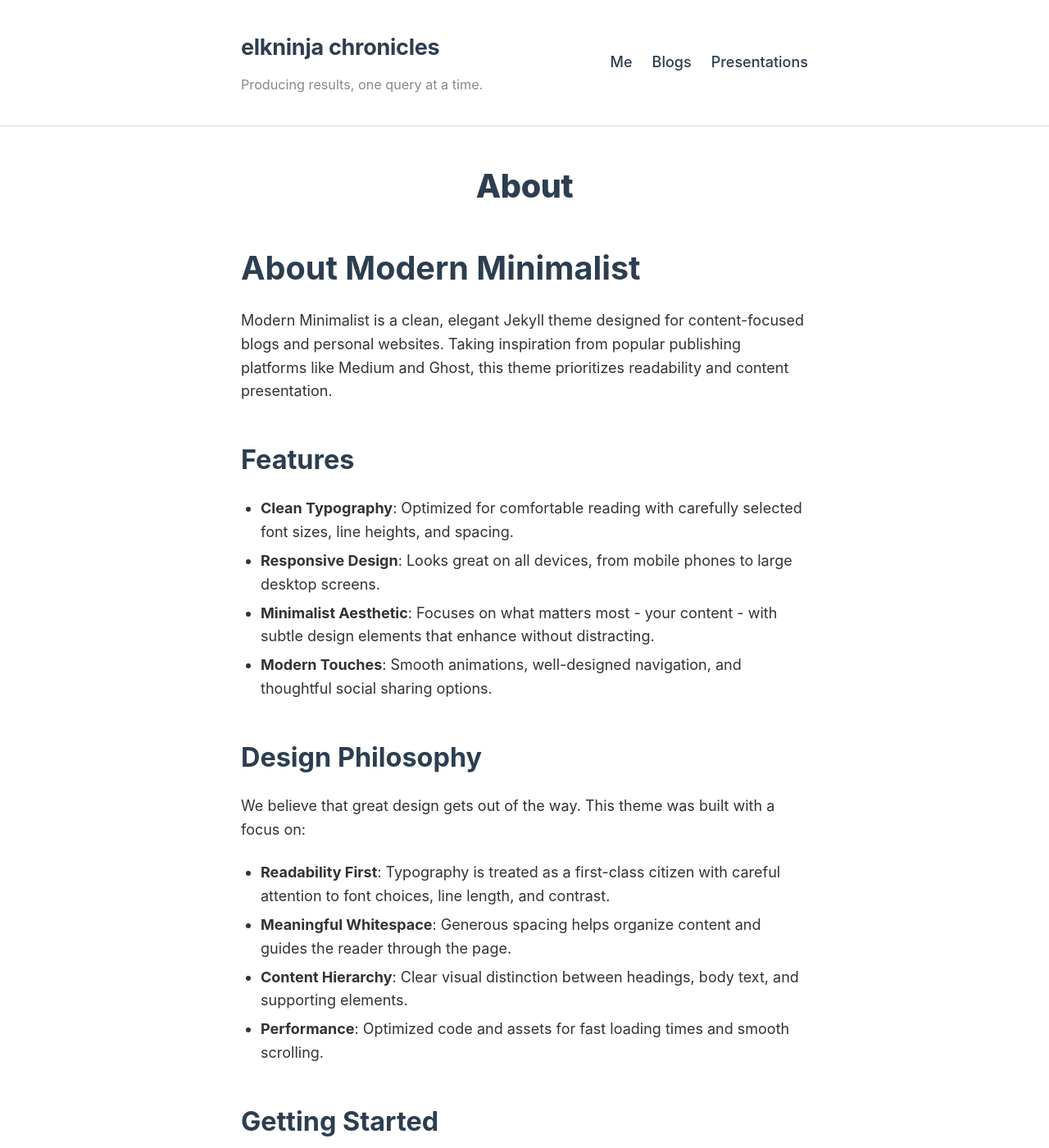
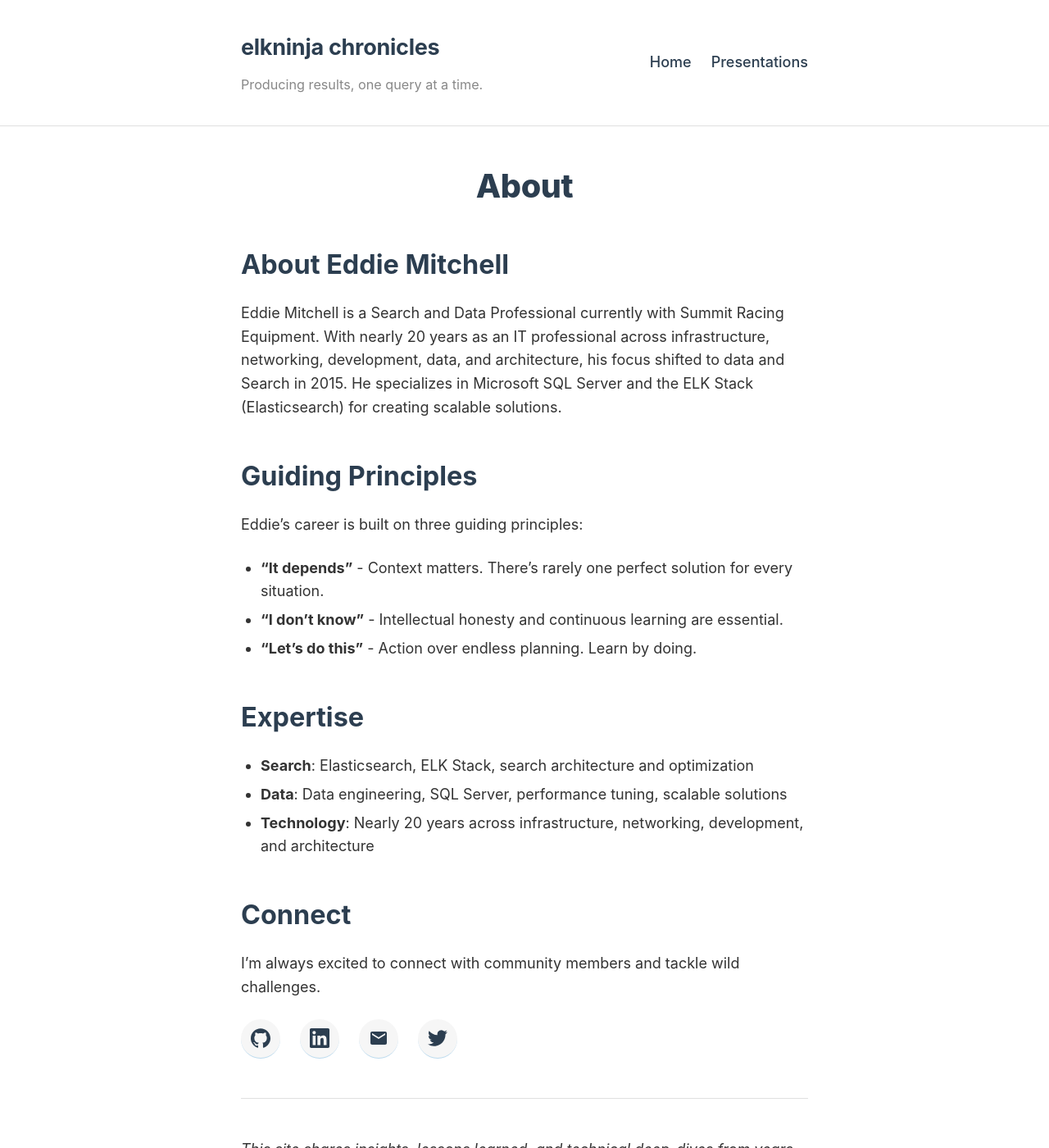
Before and after one commit to elkninja/elkninja.github.io, a Jekyll site: the page built from about.md, in a window 1280 px wide and 1400 px high. Shown: the whole window at 82% size. Built offline with Jekyll 4.4.1, drawn with Linux system fonts in a browser that asks for light colours; some of the changed text lies outside the part shown.

Commit message:
Implement low-friction content creation workflow (Option B)
This commit implements a progressive enhancement approach focused on
making content creation as easy as possible while hiding empty sections
until content is ready.

Changes:

Content Management:
- Created _drafts/ folder with Jekyll's built-in draft system
- Moved staged content from stage/ to _drafts/
- Created _TEMPLATE.md for structured post creation
- Created _QUICK_START.md for quick brain-dump style writing
- Added comprehensive CONTENT_WORKFLOW.md guide

Navigation:
- Updated navigation to dynamically hide empty sections
- Changed "Me" to "Home" for clarity
- Blogs link only shows when posts exist
- Presentations can be toggled via navigation.yml

Configuration Cleanup:
- Removed jekyll-paginate plugin (not being used)
- Commented out projects collection (can enable later)
- Removed pagination config
- Added CONTENT_WORKFLOW.md to excludes
- Simplified plugin list

GitHub Integration:
- Created issue template for blog post ideas
- Set up content idea tracking with GitHub Issues
- Added status labels workflow (in-progress, ready-to-publish)

Content:
- Updated about.md with actual bio and expertise
- Removed generic theme placeholder content
- Added Eddie's guiding principles

This setup reduces friction for content creation by:
1. Using Jekyll's native _drafts feature
2. Providing ready-to-use templates
3. Hiding incomplete sections automatically
4. Enabling idea capture via GitHub Issues
5. Making the workflow simple and documented

```diff
--- a/Gemfile
+++ b/Gemfile
@@ -4,7 +4,6 @@ gem "jekyll", "~> 4.4.1"
 
 # Plugins
 group :jekyll_plugins do
-  gem "jekyll-paginate"
   gem "jekyll-feed"
   gem "jekyll-sitemap"
   gem "jekyll-seo-tag"
--- a/_config.yml
+++ b/_config.yml
@@ -22,15 +22,11 @@ highlighter: rouge
 # Permalink style
 permalink: /:year/:month/:day/:title/
 
-# Pagination (temporarily disabled)
-# paginate: 5
-# paginate_path: "/page/:num/"
-
-# Collections
-collections:
-  projects:
-    output: true
-    permalink: /projects/:path/
+# Collections (uncomment when you want to add a projects section)
+# collections:
+#   projects:
+#     output: true
+#     permalink: /projects/:path/
 
 # Default layout for different types of content
 defaults:
@@ -44,15 +40,9 @@ defaults:
       type: "pages"
     values:
       layout: "page"
-  - scope:
-      path: ""
-      type: "projects"
-    values:
-      layout: "page"
 
 # Plugins
 plugins:
-  - jekyll-paginate
   - jekyll-feed
   - jekyll-sitemap
   - jekyll-seo-tag
@@ -67,6 +57,7 @@ exclude:
   - .jekyll-cache
   - gemfiles
   - README.md
+  - CONTENT_WORKFLOW.md
   - LICENSE.txt
   - .gitignore
   - docker-compose.yml
--- a/_data/navigation.yml
+++ b/_data/navigation.yml
@@ -1,6 +1,9 @@
-- title: Me
+- title: Home
   url: /
+  always_show: true
 - title: Blogs
   url: /blogs/
+  show_if_posts: true
 - title: Presentations
   url: /presentations/
+  show_if_posts: false  # Set to true when you have presentations
--- a/_includes/navigation.html
+++ b/_includes/navigation.html
@@ -1,18 +1,21 @@
 <nav class="site-nav">
   <ul class="nav-menu">
     {% for item in site.data.navigation %}
+      {% assign show_item = false %}
+
+      {% if item.always_show %}
+        {% assign show_item = true %}
+      {% elsif item.show_if_posts and site.posts.size > 0 %}
+        {% assign show_item = true %}
+      {% elsif item.show_if_posts == false %}
+        {% assign show_item = true %}
+      {% endif %}
+
+      {% if show_item %}
       <li class="nav-item {% if page.url == item.url %}active{% endif %}">
         <a href="{{ item.url | relative_url }}">{{ item.title }}</a>
       </li>
+      {% endif %}
     {% endfor %}
-
-    {% if site.data.navigation == nil %}
-      <li class="nav-item {% if page.url == '/' %}active{% endif %}">
-        <a href="{{ '/' | relative_url }}">Home</a>
-      </li>
-      <li class="nav-item {% if page.url == '/about/' %}active{% endif %}">
-        <a href="{{ '/about/' | relative_url }}">About</a>
-      </li>
-    {% endif %}
   </ul>
 </nav>
--- a/about.md
+++ b/about.md
@@ -4,30 +4,30 @@ title: About
 permalink: /about/
 ---
 
-# About Modern Minimalist
+## About Eddie Mitchell
 
-Modern Minimalist is a clean, elegant Jekyll theme designed for content-focused blogs and personal websites. Taking inspiration from popular publishing platforms like Medium and Ghost, this theme prioritizes readability and content presentation.
+Eddie Mitchell is a Search and Data Professional currently with Summit Racing Equipment. With nearly 20 years as an IT professional across infrastructure, networking, development, data, and architecture, his focus shifted to data and Search in 2015. He specializes in Microsoft SQL Server and the ELK Stack (Elasticsearch) for creating scalable solutions.
 
-## Features
+## Guiding Principles
 
-- **Clean Typography**: Optimized for comfortable reading with carefully selected font sizes, line heights, and spacing.
-- **Responsive Design**: Looks great on all devices, from mobile phones to large desktop screens.
-- **Minimalist Aesthetic**: Focuses on what matters most - your content - with subtle design elements that enhance without distracting.
-- **Modern Touches**: Smooth animations, well-designed navigation, and thoughtful social sharing options.
+Eddie's career is built on three guiding principles:
 
-## Design Philosophy
+- **"It depends"** - Context matters. There's rarely one perfect solution for every situation.
+- **"I don't know"** - Intellectual honesty and continuous learning are essential.
+- **"Let's do this"** - Action over endless planning. Learn by doing.
 
-We believe that great design gets out of the way. This theme was built with a focus on:
+## Expertise
 
-- **Readability First**: Typography is treated as a first-class citizen with careful attention to font choices, line length, and contrast.
-- **Meaningful Whitespace**: Generous spacing helps organize content and guides the reader through the page.
-- **Content Hierarchy**: Clear visual distinction between headings, body text, and supporting elements.
-- **Performance**: Optimized code and assets for fast loading times and smooth scrolling.
+- **Search**: Elasticsearch, ELK Stack, search architecture and optimization
+- **Data**: Data engineering, SQL Server, performance tuning, scalable solutions
+- **Technology**: Nearly 20 years across infrastructure, networking, development, and architecture
 
-## Getting Started
+## Connect
 
-This theme is easy to customize through the `_config.yml` file. You can change colors, fonts, and layout settings to match your personal style or brand.
+I'm always excited to connect with community members and tackle wild challenges.
 
-## Contact
+{% include social-links.html %}
 
-Have questions or suggestions? Feel free to reach out through [GitHub](https://github.com/) or connect on [Twitter](https://twitter.com/).
+---
+
+*This site shares insights, lessons learned, and technical deep-dives from years of working with search and data technologies. Producing results, one query at a time.*
```
Also changed, not shown: CONTENT_WORKFLOW.md (added, +152 -0 lines), _drafts/_QUICK_START.md (added, +25 -0 lines), _drafts/_TEMPLATE.md (added, +73 -0 lines), _drafts/welcome-post.md (added, +80 -0 lines), .github/ISSUE_TEMPLATE/blog-post-idea.md (added), .github/ISSUE_TEMPLATE/config.yml (added).
